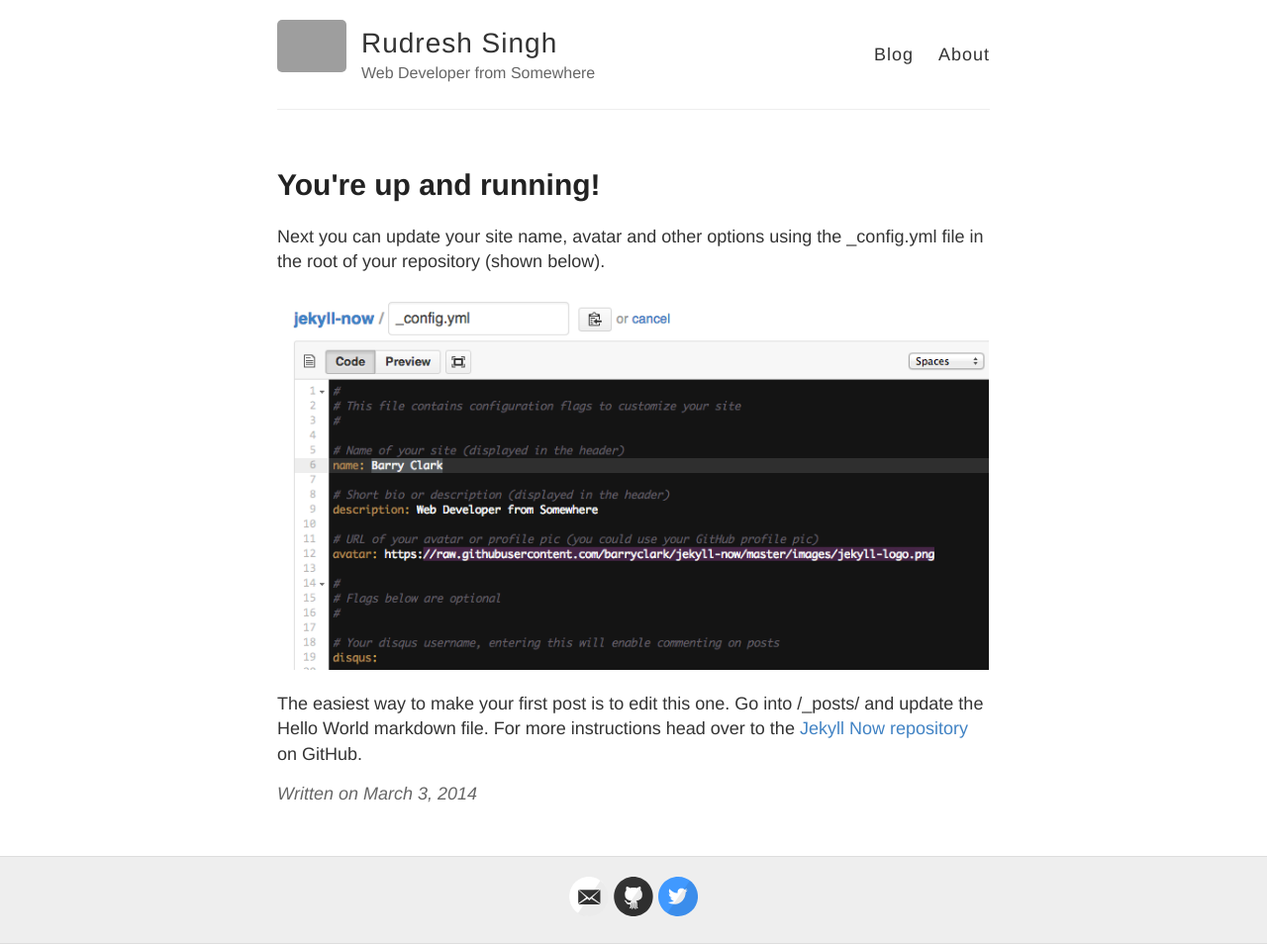
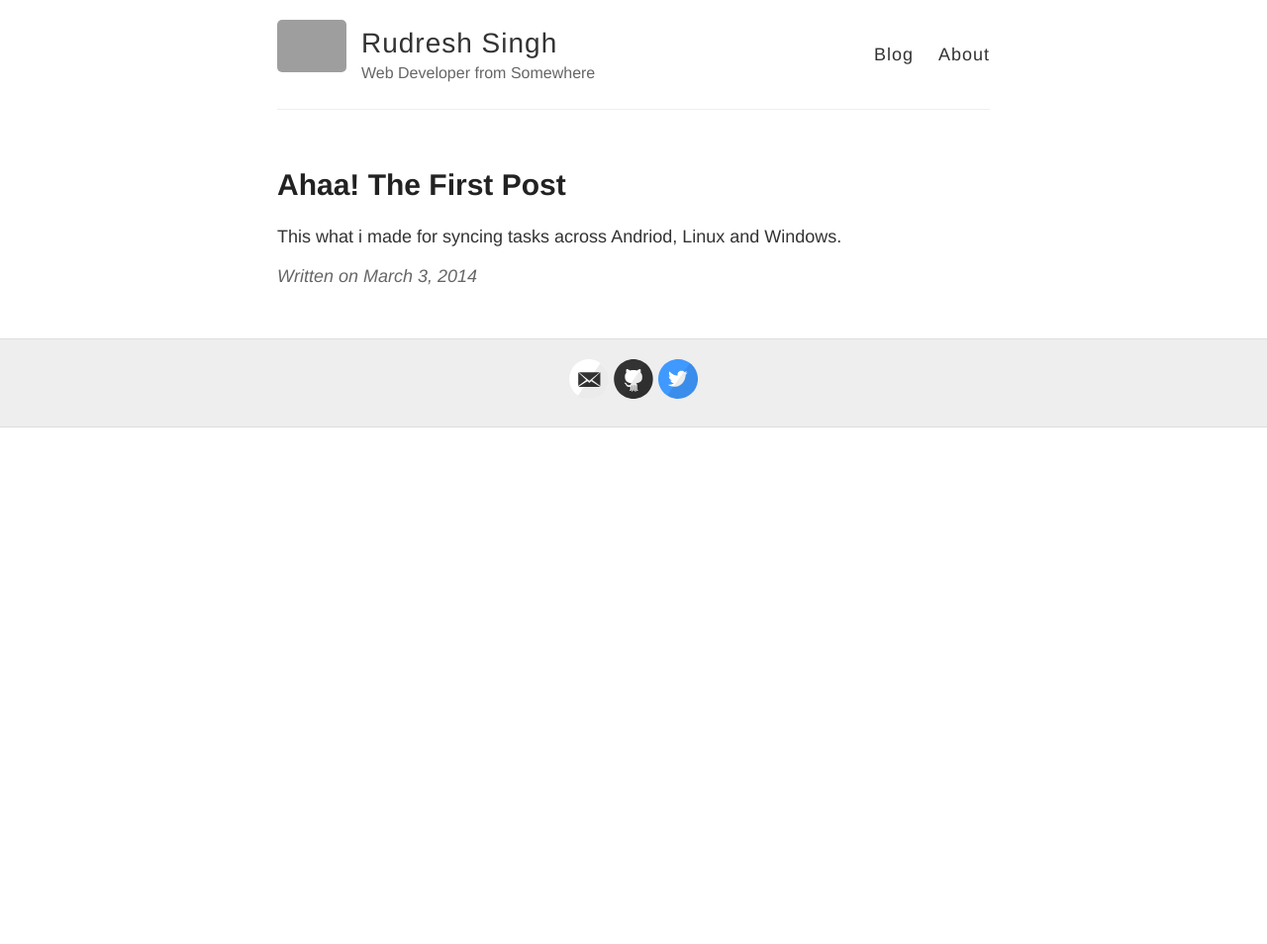
Before and after one commit to Ruudddiiii/ruudddiiii.github.io, a Jekyll site: the page built from _posts/2014-3-3-Hello-World.md, in a window 1280 px wide. Shown: the whole page at 99% size. Built offline with Jekyll 4.4.1, drawn with Linux system fonts in a browser that asks for light colours; after the commit the page ends 900 px from its top, so only the background shows below that; grey boxes are pictures that could not be loaded.

Commit message:
Update 2014-3-3-Hello-World.md

```diff
--- a/_posts/2014-3-3-Hello-World.md
+++ b/_posts/2014-3-3-Hello-World.md
@@ -1,10 +1,6 @@
 ---
 layout: post
-title: You're up and running!
+title: Ahaa! The First Post
 ---
 
-Next you can update your site name, avatar and other options using the _config.yml file in the root of your repository (shown below).
-
-![_config.yml]({{ site.baseurl }}/images/config.png)
-
-The easiest way to make your first post is to edit this one. Go into /_posts/ and update the Hello World markdown file. For more instructions head over to the [Jekyll Now repository](https://github.com/barryclark/jekyll-now) on GitHub.
+This what i made for syncing tasks across Andriod, Linux and Windows.
```
